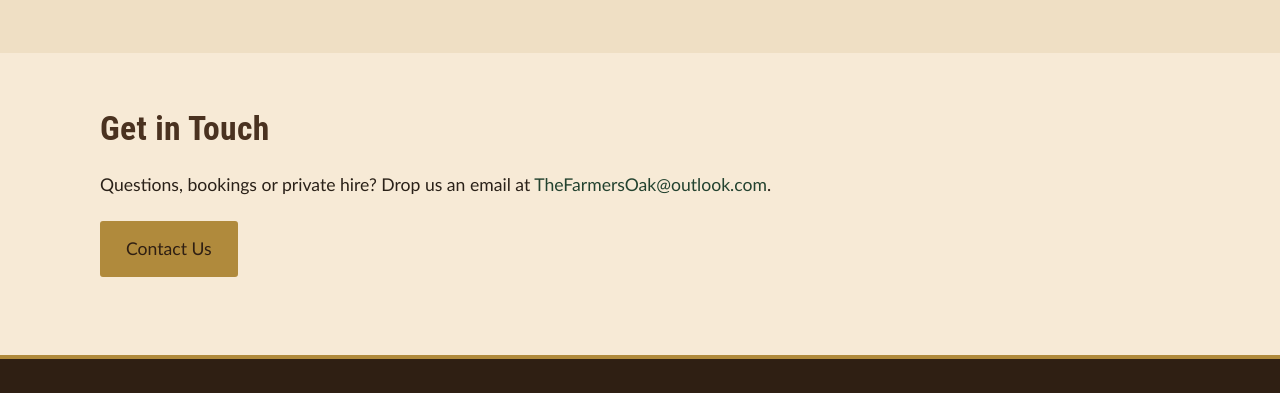
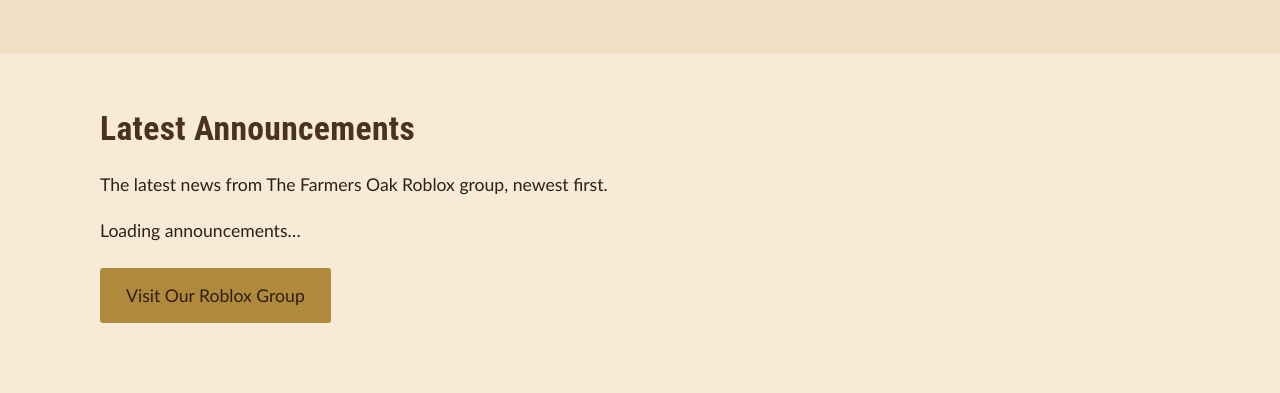
Before and after one commit to Isaa6667/TheFarmersOak_Version2, a plain HTML site: page index.html in a window 1280 px wide. Shown: the part 1494-1887 px from the top of the page. Drawn offline with Linux system fonts and the light colour scheme.

Commit message:
Add announcements section to index.html
Added announcements section with loading status and link to Roblox group.

```diff
--- a/index.html
+++ b/index.html
@@ -18,6 +18,7 @@
 <link rel="icon" href="favicon.svg" type="image/svg+xml">
 <link rel="apple-touch-icon" href="images/logo.png">
 <link rel="stylesheet" href="css/style.css">
+<link rel="stylesheet" href="css/announcements.css">
 
 <script type="application/ld+json">
 {
@@ -126,6 +127,21 @@
     </div>
   </section>
 
+  <section class="wrap sec" id="announcements"
+           aria-labelledby="ann-title"
+           data-api="https://YOUR-WORKER.YOUR-SUBDOMAIN.workers.dev/"
+           data-fallback="data/announcements.json">
+    <h2 id="ann-title">Latest Announcements</h2>
+    <p>The latest news from The Farmers Oak Roblox group, newest first.</p>
+
+    <p class="ann-status" role="status">Loading announcements…</p>
+    <div class="ann-list"></div>
+
+    <p class="ann-more">
+      <a class="btn" href="https://www.roblox.com/communities/972666931" target="_blank" rel="noopener">Visit Our Roblox Group</a>
+    </p>
+  </section>
+
   <section class="wrap sec">
     <h2>Get in Touch</h2>
 
@@ -145,5 +161,6 @@
 
 <script src="js/components.js"></script>
 <script src="js/main.js"></script>
+<script src="js/announcements.js"></script>
 </body>
 </html>
```
